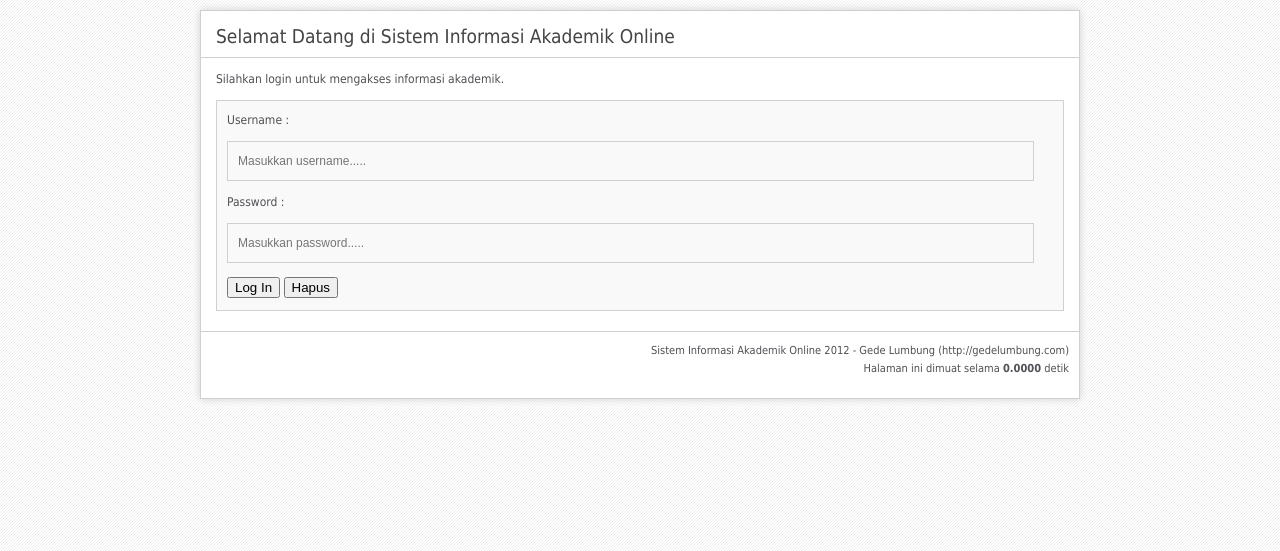
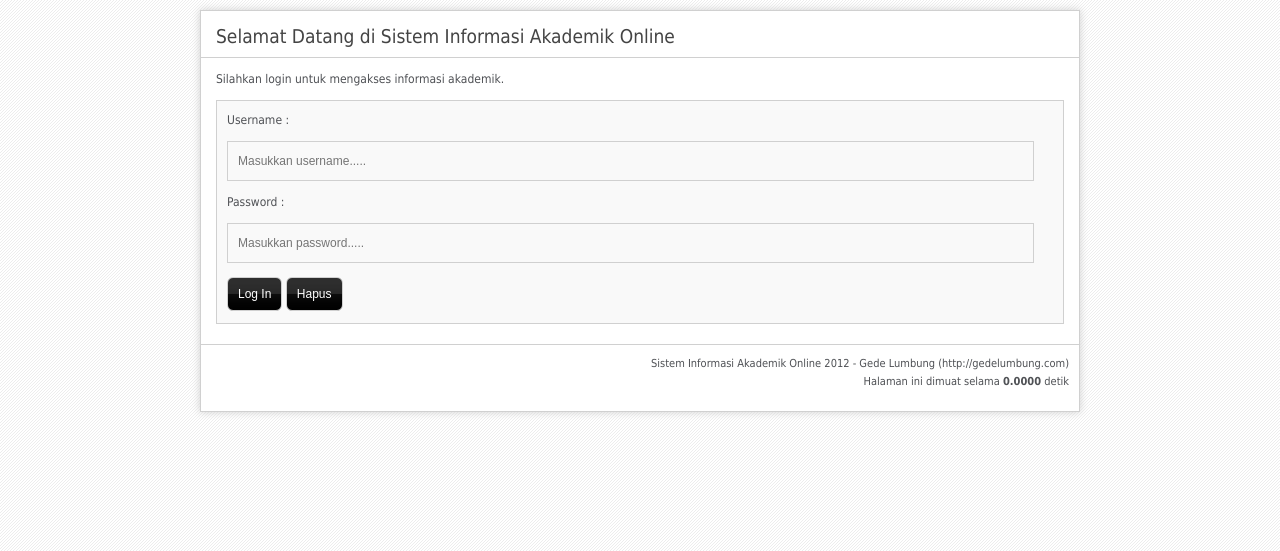
Before and after one commit to afrianz/krs, a CodeIgniter app: page /index.php/web/index in a window 1280 px wide. Shown: the top 551 px of the page. Run offline with CodeIgniter, Linux system fonts and the light colour scheme.

Commit message:
classtombolloginn

```diff
--- a/application/views/web/bg_login.php
+++ b/application/views/web/bg_login.php
@@ -9,8 +9,8 @@
 		<?php echo form_input($username); ?>
 		Password :
 		<?php echo form_input($password); ?>
-		<?php echo form_submit('submit', 'Log In', ' class="btn btn-primary"');?>
-		<?php echo form_reset('submit', 'Hapus',' class="btn btn-primary"');?>
+		<?php echo form_submit('submit', 'Log In', ' class="btn-kirim-login"');?>
+		<?php echo form_reset('submit', 'Hapus',' class="btn-kirim-login"');?>
 		</div>
 		<?php echo form_close(); ?>
 	</div>
```
